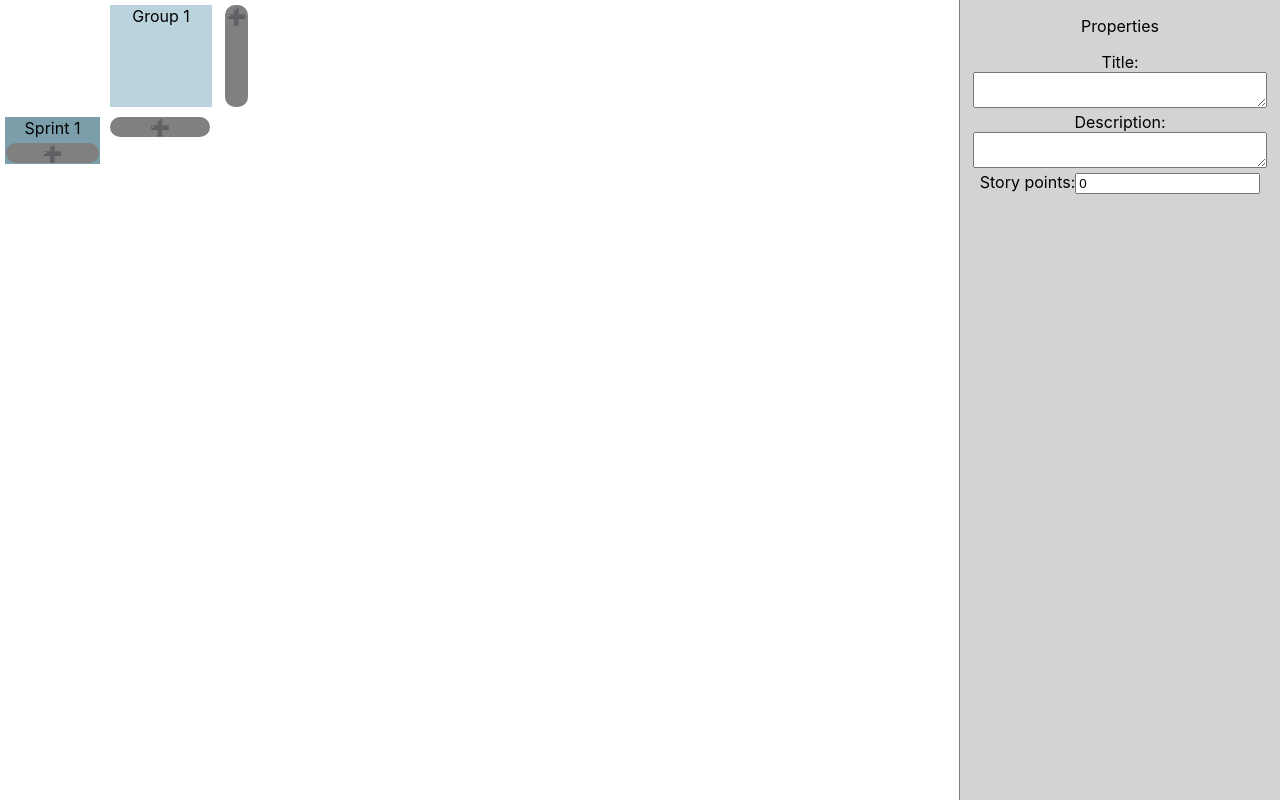
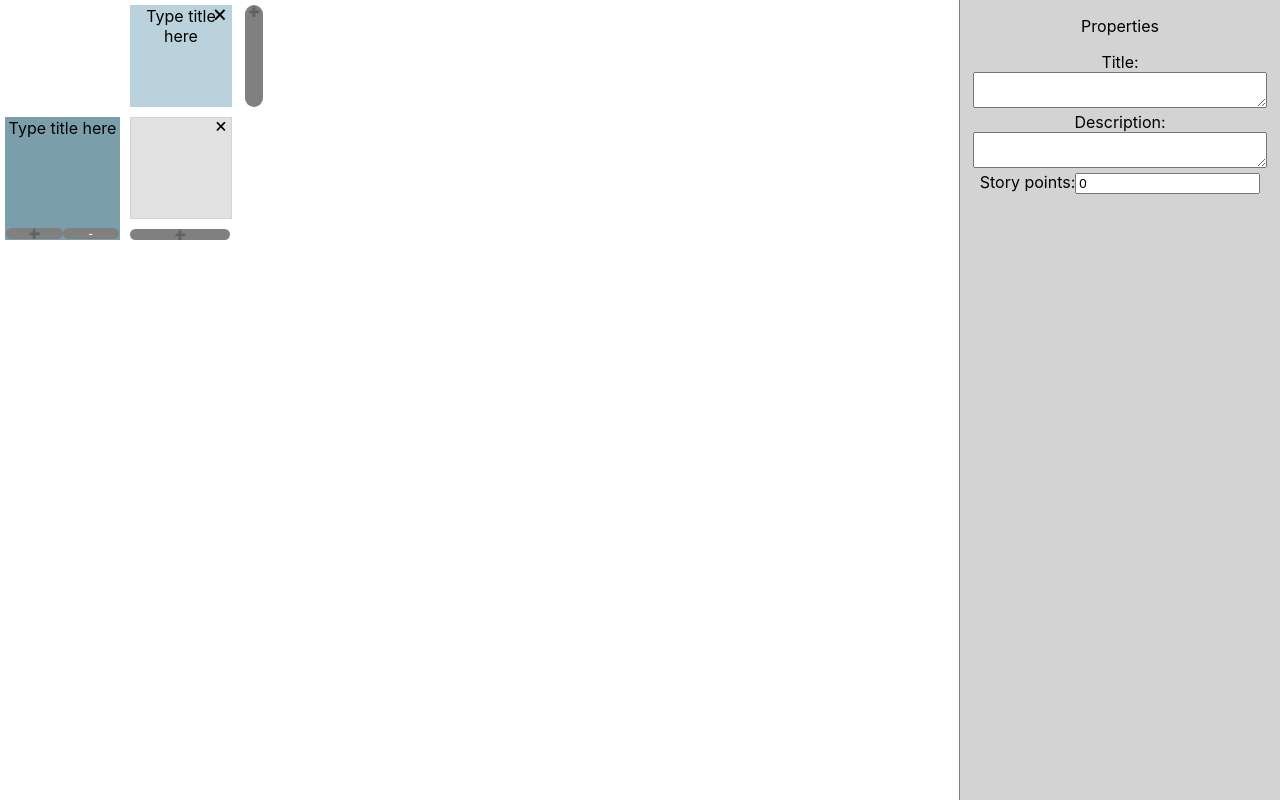
Before and after one commit to jameshume/epic_planner, a React app in the folder epic_planner/: page / in a window 1280 px wide. Built offline with nearby package versions, Linux system fonts and the light colour scheme.

Commit message:
Still MESSY. Needs loads of cleanup and refactoring.... buuuut can at least insertand delete rows, columns and tickets now and edit tickets and row headers. Getting there slowly

```diff
--- a/epic_planner/src/components/StoryBoard/StoryBoardColumn/StoryBoardColumn.js
+++ b/epic_planner/src/components/StoryBoard/StoryBoardColumn/StoryBoardColumn.js
@@ -32,7 +32,7 @@ const storyBoardColumn = props => {
           className={styles.row_inserter}
           onClick={() => props.onNewItemClick(props.row_idx, props.col_idx)}
         >
-          <span role='img' aria-label='delete'>&#10133;</span>
+          <span role='img' aria-label='insert new column'>&#10133;</span>
         </div>
       </div>
     );
--- a/epic_planner/src/components/StoryBoard/StoryBoardColumn/StoryBoardColumn.module.css
+++ b/epic_planner/src/components/StoryBoard/StoryBoardColumn/StoryBoardColumn.module.css
@@ -15,6 +15,7 @@
   font-weight: bold;
   text-align: middle;
   border-radius: 10px;
+  font-size: 0.6rem;
 }
 
 .row_inserter:hover {
--- a/epic_planner/src/components/StoryBoard/StoryBoardRow/StoryBoardRow.js
+++ b/epic_planner/src/components/StoryBoard/StoryBoardRow/StoryBoardRow.js
@@ -39,6 +39,8 @@ import StoryBoardColumn from '../StoryBoardColumn/StoryBoardColumn.js';
  * \param props.onNewItemClick
  * \param props.onNewRowClick
  * \param props.onItemClick
+ * \param props.onRowHeaderClick
+ * onDeleteRowClick
  */
 const storyBoardRow = props => {
   const columns = props.columns.map((col_inf, col_idx) => (
@@ -55,17 +57,29 @@ const storyBoardRow = props => {
 
   // Must use a fragment as the items need to be individually laid out
   // to place into the grid correctly.
+  const s = {display: 'flex'};
   return (
     <React.Fragment>
       <div className={styles.row_header}>
-        <div className={styles.row_header_title}>
+        <div
+          className={styles.row_header_title}
+          onClick={() => props.onRowHeaderClick(props.row_idx)}
+        >
           {props.title}
         </div>
-        <div
-          className={styles.row_inserter}
-          onClick={() => props.onNewRowClick(props.row_idx)}
-        >
-          <span role='img' aria-label='delete'>&#10133;</span>
+        <div style={s}>
+          <div
+            className={styles.row_inserter}
+            onClick={() => props.onNewRowClick(props.row_idx)}
+          >
+            <div role='img' aria-label='insert new row'>&#10133;</div>
+          </div>
+          <div
+            className={styles.row_inserter}
+            onClick={() => props.onDeleteRowClick(props.row_idx)}
+          >
+            <div role='img' aria-label='delete this row'>-</div>
+          </div>
         </div>
       </div>
       {columns}
--- a/epic_planner/src/components/StoryBoard/StoryBoardRow/StoryBoardRow.module.css
+++ b/epic_planner/src/components/StoryBoard/StoryBoardRow/StoryBoardRow.module.css
@@ -21,7 +21,7 @@
 .row_inserter {
   margin-bottom: 0px;
   margin-top: 5px;
-  margin-right: 10px;
+  margin-right: 0px;
   padding: 0px;
   width: 100%;
   background-color: gray;
@@ -30,6 +30,7 @@
   font-weight: bold;
   text-align: middle;
   border-radius: 10px;
+  font-size: 0.6rem;
 }
 
 .row_inserter:hover {
--- a/epic_planner/src/containers/StoryBoard/StoryBoard.js
+++ b/epic_planner/src/containers/StoryBoard/StoryBoard.js
@@ -21,11 +21,20 @@ const ElementType = {
 class StoryBoard extends React.Component
 {
   state = {
-    column_headings: ["Group 1"],
-    row_headings: ["Sprint 1"],
-    rows: [ [ [] ] ],
-    prop_win: {
-      title: '',
+    column_headings: ["Type title here"],
+    row_headings: ["Type title here"],
+    rows: [   /*<< List of lists. Each inner list represents a row. */
+      [       /*<< This inner list represents the first row - the must always be at least 1 blank row */
+        [     /*<< The row will be a list of columns, where each column is also a list */
+          {}  /*<< Each dictionary in the column represents a ticket/item. The dictionary members are
+               *   documented in StoryBoardItem.js */
+        ]
+      ]
+    ],
+
+    // TODO: This is a conflation of selected element and property window!
+    selected_element: { /*<< This represents the selected block, a ticket/item, row or column header */
+      title: '',        /*<< The title is the title in the properties window, not the element! */
       description: '',
       storypoints: 0,
       type: ElementType.NONE,
@@ -70,6 +79,15 @@ class StoryBoard extends React.Component
             key={'ch' + col_idx}
           >
             {col_title}
+            <div
+              className={styles.delete_button}
+              onClick={(e) => {e.stopPropagation();
+                               this.delete_column(col_idx);
+                              }
+                      }
+            >
+              <span role='img' aria-label='delete'>&#128473;</span>
+            </div>
           </div>
       ), this.state.column_headings);
   };
@@ -86,6 +104,57 @@ class StoryBoard extends React.Component
     );
   };
 
+
+  /*
+   *
+   */
+  delete_column = (col_idx) => {
+    this.setState(
+      (prevState, props) => {
+        let new_column_headings = [...prevState.column_headings];
+        new_column_headings.splice(col_idx, 1);
+
+        let new_rows = this.deepCopyStateRows(prevState);
+        for( let idx = 0; idx < new_rows.length; ++idx) {
+          new_rows[idx].splice(col_idx);
+        }
+
+        return ({
+          column_headings: new_column_headings,
+          rows: new_rows
+        });
+      }
+    );
+  };
+
+
+
+  /*
+   *
+   */
+  delete_row = (row_idx) => {
+    this.setState(
+      (prevState, props) => {
+        if (prevState.row_headings.length > 1) {
+          let new_row_headings = [...prevState.row_headings]
+          new_row_headings.splice(row_idx, 1);
+          let new_rows = this.deepCopyStateRows(prevState);
+          new_rows.splice(row_idx, 1);
+          return ({
+            row_headings : new_row_headings,
+            rows: new_rows
+          });
+        }
+        else {
+          return ({
+            row_headings: ["Type title here"],
+            rows: [ [ [] ] ],
+          });
+        }
+      }
+    );
+  };
+
   /*
    *
    */
@@ -94,7 +163,7 @@ class StoryBoard extends React.Component
       (prevState, props) => {
         const newCols = Array(prevState.column_headings.length).fill([]);
         let new_row_headings = [...prevState.row_headings];
-        new_row_headings.splice(row_idx+1, 0, "NEW" );
+        new_row_headings.splice(row_idx+1, 0, "Type title here" );
         let newRows = this.deepCopyStateRows(prevState);
         newRows.splice(row_idx+1, 0, newCols);
         return ({
@@ -140,12 +209,12 @@ class StoryBoard extends React.Component
 
         if
         (
-             (prevState.prop_win.row_idx === row_idx)
-          && (prevState.prop_win.col_idx === col_idx)
-          && (prevState.prop_win.item_idx === item_idx)
+             (prevState.selected_element.row_idx === row_idx)
+          && (prevState.selected_element.col_idx === col_idx)
+          && (prevState.selected_element.item_idx === item_idx)
         )
         {
-          new_state.prop_win = {
+          new_state.selected_element = {
             title: '',
             description: '',
             storypoints: 0,
@@ -167,7 +236,7 @@ class StoryBoard extends React.Component
   item_click = (row_idx, col_idx, item_idx) => {
     this.setState(
       (prevState, props) => ({
-        prop_win: {
+        selected_element: {
           title: prevState.rows[row_idx][col_idx][item_idx].title,
           description: prevState.rows[row_idx][col_idx][item_idx].description,
           storypoints: prevState.rows[row_idx][col_idx][item_idx].storypoints,
@@ -179,22 +248,48 @@ class StoryBoard extends React.Component
       }));
   };
 
+  row_header_click = (row_idx) => {
+    this.setState(
+      (prevState, props) => ({
+        selected_element: {
+          title: prevState.row_headings[row_idx],
+          description: '',
+          storypoints: '',
+          type: ElementType.ROWHEADER,
+          row_idx: row_idx,
+          col_idx:-1,
+          item_idx:-1,
+        }
+      }));
+  }
+
   /*
    *
    */
   prop_title_change = (evt) => {
-    if (this.state.prop_win.type === ElementType.ITEM)
+    if (this.state.selected_element.type === ElementType.ITEM)
     {
       let newRows = this.deepCopyStateRows(this.state);
-      newRows[this.state.prop_win.row_idx]
-             [this.state.prop_win.col_idx]
-             [this.state.prop_win.item_idx].title = evt.target.value;
-      let newPropWin = {...this.state.prop_win};
+      newRows[this.state.selected_element.row_idx]
+             [this.state.selected_element.col_idx]
+             [this.state.selected_element.item_idx].title = evt.target.value;
+      let newPropWin = {...this.state.selected_element};
       newPropWin.title = evt.target.value;
       this.setState({
         rows:newRows,
-        prop_win: newPropWin
+        selected_element: newPropWin
       });
+    }
+    else if (this.state.selected_element.type === ElementType.ROWHEADER)
+    {
+      let newHeaders = [...this.state.row_headings]
+      newHeaders[this.state.selected_element.row_idx] = evt.target.value;
+      let newPropWin = {...this.state.selected_element};
+      newPropWin.title = evt.target.value;
+      this.setState({
+        row_headings: newHeaders,
+        selected_element: newPropWin
+      })
     }
   }
 
@@ -202,17 +297,17 @@ class StoryBoard extends React.Component
    *
    */
   prop_description_change = (evt) => {
-    if (this.state.prop_win.type === ElementType.ITEM)
+    if (this.state.selected_element.type === ElementType.ITEM)
     {
       let newRows = this.deepCopyStateRows(this.state);
-      newRows[this.state.prop_win.row_idx]
-             [this.state.prop_win.col_idx]
-             [this.state.prop_win.item_idx].description = evt.target.value;
-      let newPropWin = {...this.state.prop_win};
+      newRows[this.state.selected_element.row_idx]
+             [this.state.selected_element.col_idx]
+             [this.state.selected_element.item_idx].description = evt.target.value;
+      let newPropWin = {...this.state.selected_element};
       newPropWin.description = evt.target.value;
       this.setState({
         rows:newRows,
-        prop_win: newPropWin
+        selected_element: newPropWin
       });
     }
   }
@@ -221,19 +316,19 @@ class StoryBoard extends React.Component
    *
    */
   prop_storypoints_change = (evt) => {
-    if ( (this.state.prop_win.type === ElementType.ITEM)
+    if ( (this.state.selected_element.type === ElementType.ITEM)
       && (!isNaN(evt.target.value.substr(-1)))
     )
     {
       let newRows = this.deepCopyStateRows(this.state);
-      newRows[this.state.prop_win.row_idx]
-             [this.state.prop_win.col_idx]
-             [this.state.prop_win.item_idx].storypoints = evt.target.value;
-      let newPropWin = {...this.state.prop_win};
+      newRows[this.state.selected_element.row_idx]
+             [this.state.selected_element.col_idx]
+             [this.state.selected_element.item_idx].storypoints = evt.target.value;
+      let newPropWin = {...this.state.selected_element};
       newPropWin.storypoints = evt.target.value;
       this.setState({
         rows:newRows,
-        prop_win: newPropWin
+        selected_element: newPropWin
       });
     }
   };
@@ -243,8 +338,8 @@ class StoryBoard extends React.Component
    */
   render() {
     const inline_style = {
-      /* column headings + 1: 1 for the row heading column*/
-      gridTemplateColumns : `repeat(${this.state.column_headings.length + 1}, 110px) 28px`
+      /* First px for the row header. 28px for final column for the col expander */
+      gridTemplateColumns : `130px repeat(${this.state.column_headings.length}, 110px) 28px`
     };
 
     const rows = this.state.row_headings.map(
@@ -259,6 +354,8 @@ class StoryBoard extends React.Component
             onNewRowClick={this.new_row}
             onDeleteItemClick={this.delete_item}
             onItemClick={this.item_click}
+            onRowHeaderClick={this.row_header_click}
+            onDeleteRowClick={this.delete_row}
           />
       )});
 
@@ -277,16 +374,16 @@ class StoryBoard extends React.Component
           <p>Properties</p>
           <label>Title:</label>
           <textarea
-            value={this.state.prop_win.title}
+            value={this.state.selected_element.title}
             onChange={this.prop_title_change}/>
           <label>Description:</label>
           <textarea
-            value={this.state.prop_win.description}
+            value={this.state.selected_element.description}
             onChange={this.prop_description_change}
           />
           <label>Story points:</label>
           <input
-            value={this.state.prop_win.storypoints}
+            value={this.state.selected_element.storypoints}
             onChange={this.prop_storypoints_change}
           />
         </div>
--- a/epic_planner/src/containers/StoryBoard/StoryBoard.module.css
+++ b/epic_planner/src/containers/StoryBoard/StoryBoard.module.css
@@ -34,7 +34,6 @@ textarea {
 .column_inserter {
   margin: 5px;
   padding: 1px;
-  height: 100px;
   background-color: gray;
   overflow-x: hidden;
   color: white;
@@ -43,7 +42,7 @@ textarea {
   border-radius: 10px;
   vertical-align: middle;
   text-align: middle;
-  width: 21px;
+  font-size: 0.6rem;
 }
 
 .column_inserter:hover {
@@ -58,8 +57,25 @@ textarea {
   overflow-y: auto;
   background-color: rgb(186, 210, 219);
   border: 1px solid rgb(186, 210, 219);
+  position:relative;
 }
 
 .column_header:hover {
   border: 1px solid black;
 }
+
+
+.delete_button {
+  position: absolute;
+  right: 5px;
+  top: 0px;
+  padding: 0;
+  margin: 0;
+  font-weight: normal;
+  line-height: 0.9rem;
+}
+
+.delete_button:hover {
+  font-weight: bolder;
+  color: red;
+}
```
Also changed, not shown: epic_planner/src/components/StoryBoard/StoryBoardItem/StoryBoardItem.js (+6 -3 lines).
